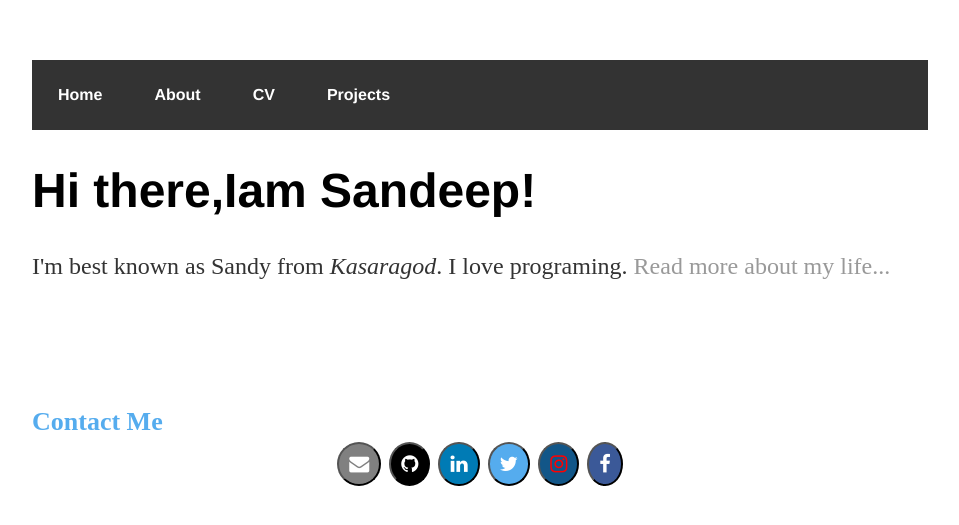
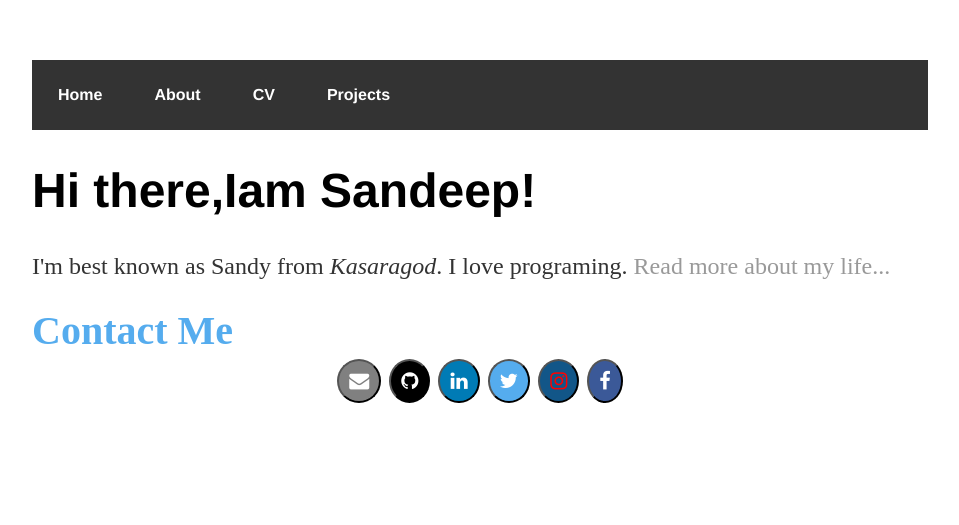
Before and after one commit to sandeepnayaks/sandeepnayaks.github.io, a Jekyll site: the page built from index.html, in a window 1280 px wide. Shown: the top 525 px of the page, without its empty margins (160-1119 px from the left). Built offline with Jekyll 4.4.1, drawn with Linux system fonts in a browser that asks for light colours.

Commit message:
Update main.css

```diff
--- a/css/main.css
+++ b/css/main.css
@@ -10,6 +10,7 @@ h1 { font-size: 3em;  }
 h2 { font-size: 2.7em; }
 h3 { font-size: 2.3em; }
 h4 { font-size: 1.9em; }
+footer{display:inline;}
 
 nav ul, footer ul { font-size: 1em; font-family: 'Helvetica', 'Arial';  overflow: hidden;
    padding: 10px; list-style: none; font-weight: bold; }
@@ -78,7 +79,7 @@ li a:hover {
 
 .cm{
    font-family: "Times New Roman";
-    font-size: 26px;
+    font-size: 40px;
    font-weight: bold;
    color:#55ACEE;
 }
```
